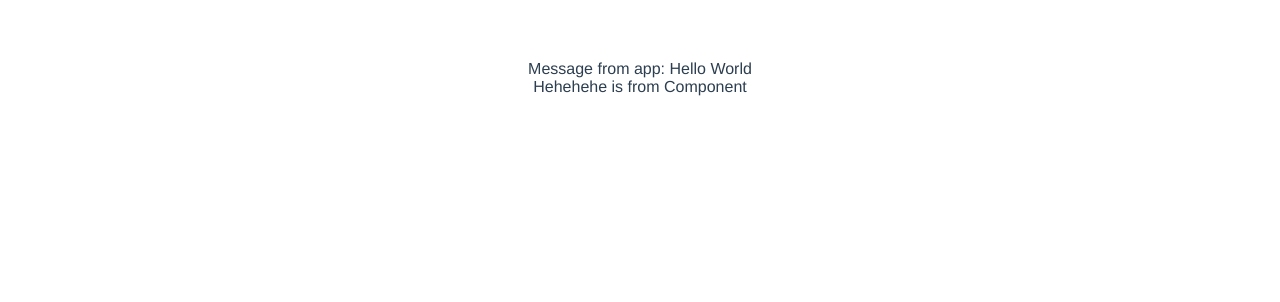
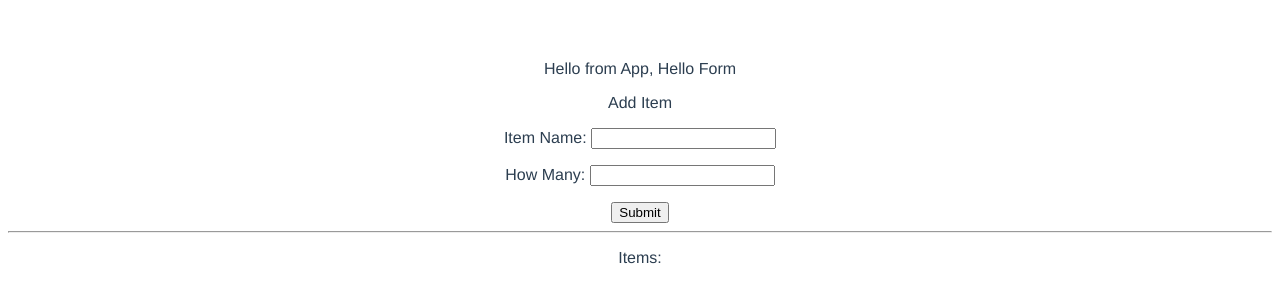
Before and after one commit to ayinmursalin/basic-vue, a Vue app: page / in a window 1280 px wide. Shown: the top 302 px of the page. Built offline with nearby package versions, Linux system fonts and the light colour scheme.

Commit message:
Create form

```diff
--- a/src/App.vue
+++ b/src/App.vue
@@ -1,14 +1,14 @@
 <template>
-  <HelloWorld msg="Hello World" />
+  <LearnForm msg="Hello Form" />
 </template>
 
 <script>
-import HelloWorld from "./components/HelloWorld.vue";
+import LearnForm from "./components/LearnForm.vue";
 
 export default {
   name: "App",
   components: {
-    HelloWorld,
+    LearnForm,
   },
 };
 </script>
--- a/src/components/HelloWorld.vue
+++ /dev/null
@@ -1,36 +0,0 @@
-<template>
-  <div>Message from app: {{ msg }}</div>
-  <div>{{ innerMessage }} is from Component</div>
-</template>
-
-<script>
-export default {
-  name: "HelloWorld",
-  props: {
-    msg: String,
-  },
-  data() {
-    return {
-      innerMessage: "Hehehehe",
-    };
-  },
-};
-</script>
-
-<!-- Add "scoped" attribute to limit CSS to this component only -->
-<style scoped>
-h3 {
-  margin: 40px 0 0;
-}
-ul {
-  list-style-type: none;
-  padding: 0;
-}
-li {
-  display: inline-block;
-  margin: 0 10px;
-}
-a {
-  color: #42b983;
-}
-</style>
--- /dev/null
+++ b/src/components/LearnForm.vue
@@ -0,0 +1,50 @@
+<template>
+  <p>Hello from App, {{ msg }}</p>
+  <form v-on:submit.prevent="addItem">
+    <p>Add Item</p>
+    <p>Item Name: <input type="text" required v-model="itemName" /></p>
+    <p>How Many: <input type="number" required v-model="itemCount" /></p>
+    <button type="submit">Submit</button>
+  </form>
+
+  <hr />
+  <div>
+    <p>Items:</p>
+    <ol>
+      <li v-for="(item, idx) in items" :key="idx">
+        {{ item.name }} ({{ item.count }} pcs)
+      </li>
+    </ol>
+  </div>
+</template>
+
+<script>
+export default {
+  name: "LearnForm",
+  props: {
+    msg: String,
+  },
+  data() {
+    return {
+      itemName: null,
+      itemCount: null,
+      items: [],
+    };
+  },
+  methods: {
+    addItem() {
+      let item = {
+        name: this.itemName,
+        count: this.itemCount,
+      };
+
+      this.items.push(item);
+      this.itemName = null;
+      this.itemCount = null;
+    },
+  },
+};
+</script>
+
+<!-- Add "scoped" attribute to limit CSS to this component only -->
+<style scoped></style>
```
